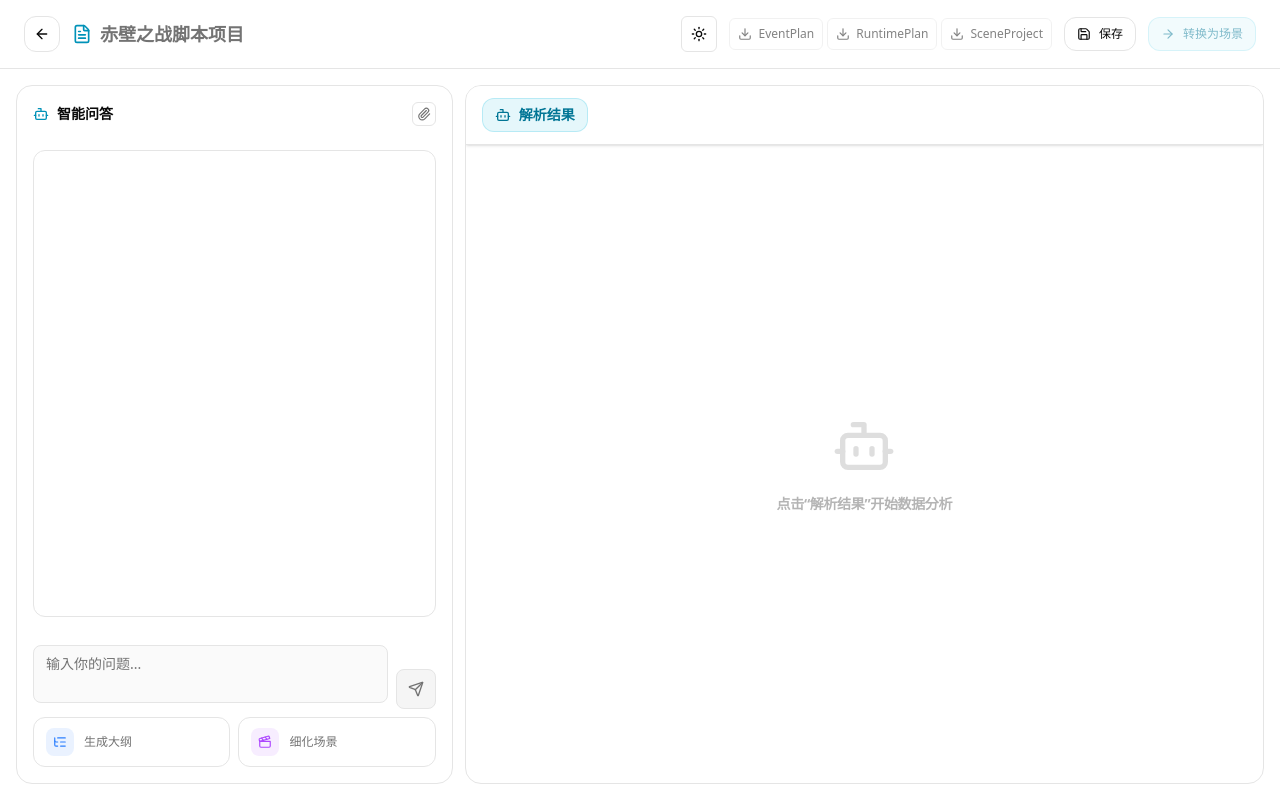
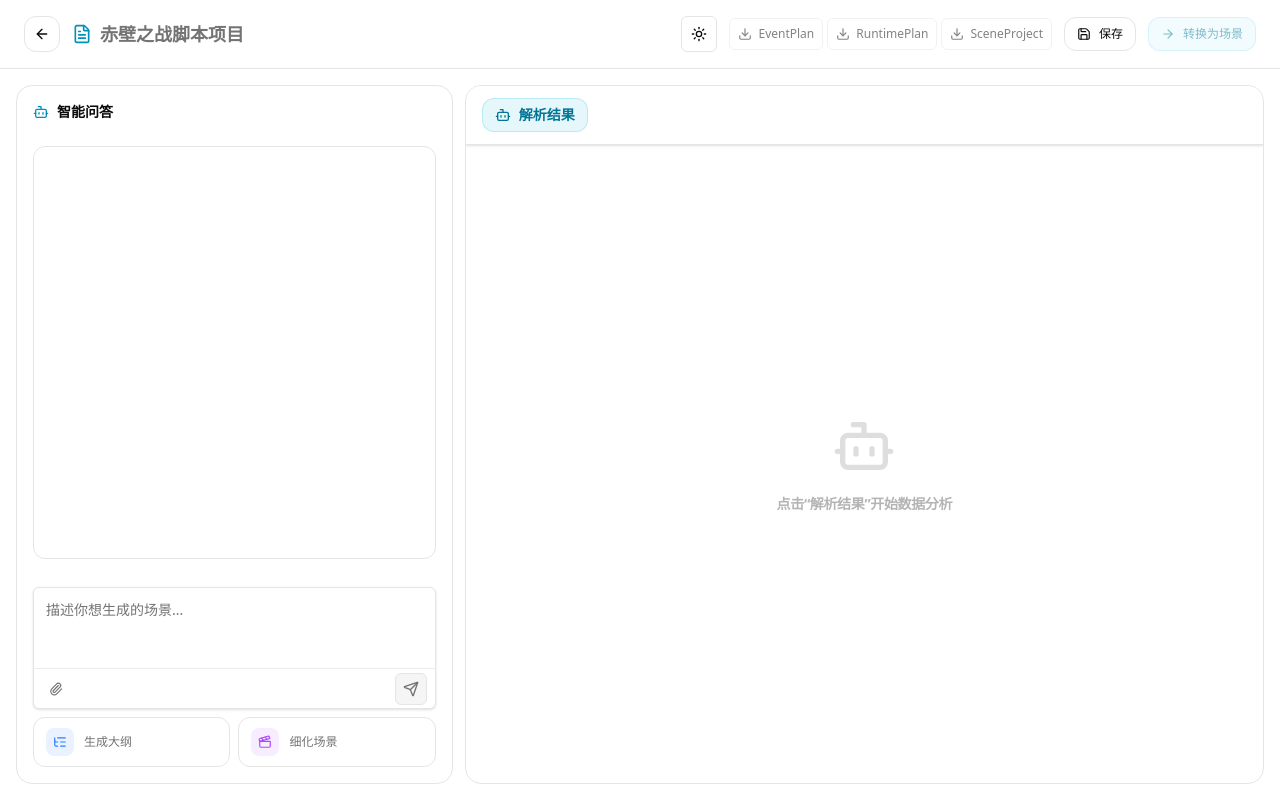
Before and after one commit to Tang-jinkun/ISE, a React app in the folder apps/web/: page /new-script in a window 1280 px wide. Built offline with nearby package versions, Linux system fonts and the light colour scheme; sample sign-in values are in the browser's storage; the HTML template or start-up script is replaced by a standard one.

Commit message:
feat: add explicit-send chat composer

```diff
--- /dev/null
+++ b/apps/web/src/pages/newScript/components/ChatComposer.tsx
@@ -0,0 +1,105 @@
+import { FileText, Send, X } from 'lucide-react';
+import { cn } from '@/lib/utils';
+import { DataImportButton } from './DataImportButton';
+
+export type ChatComposerProps = {
+  value: string;
+  attachment: File | null;
+  disabled: boolean;
+  error?: string | null;
+  onValueChange(value: string): void;
+  onAttachmentChange(file: File | null): void;
+  onSend(): void;
+};
+
+function formatFileSize(size: number): string {
+  if (size < 1024) return `${size} B`;
+  if (size < 1024 * 1024) return `${(size / 1024).toFixed(1)} KB`;
+  return `${(size / (1024 * 1024)).toFixed(1)} MB`;
+}
+
+export function ChatComposer({
+  value,
+  attachment,
+  disabled,
+  error,
+  onValueChange,
+  onAttachmentChange,
+  onSend
+}: ChatComposerProps) {
+  const canSend = !disabled && Boolean(value.trim() || attachment);
+
+  return (
+    <div className="space-y-2">
+      <div className="overflow-hidden rounded-md border border-border bg-background shadow-sm focus-within:border-cyan-500/45">
+        {attachment && (
+          <div className="flex min-w-0 items-center gap-2 border-b border-border bg-muted/35 px-3 py-2">
+            <FileText className="h-4 w-4 shrink-0 text-cyan-600 dark:text-cyan-300" />
+            <div className="min-w-0 flex-1">
+              <div className="truncate text-xs font-medium text-foreground">
+                {attachment.name}
+              </div>
+              <div className="text-[10px] text-muted-foreground">
+                {formatFileSize(attachment.size)}
+              </div>
+            </div>
+            <button
+              type="button"
+              aria-label="移除附件"
+              title="移除附件"
+              disabled={disabled}
+              onClick={() => onAttachmentChange(null)}
+              className="inline-flex h-7 w-7 shrink-0 items-center justify-center text-muted-foreground transition-colors hover:bg-accent hover:text-foreground disabled:opacity-50"
+            >
+              <X className="h-3.5 w-3.5" />
+            </button>
+          </div>
+        )}
+        <textarea
+          value={value}
+          disabled={disabled}
+          onChange={(event) => onValueChange(event.target.value)}
+          onKeyDown={(event) => {
+            if (
+              event.key === 'Enter' &&
+              !event.shiftKey &&
+              !(event.nativeEvent as KeyboardEvent).isComposing
+            ) {
+              event.preventDefault();
+              if (canSend) onSend();
+            }
+          }}
+          placeholder="描述你想生成的场景..."
+          className="block min-h-20 max-h-40 w-full resize-none bg-transparent px-3 py-3 text-sm text-foreground outline-none placeholder:text-muted-foreground disabled:cursor-not-allowed disabled:opacity-60"
+        />
+        <div className="flex h-10 items-center justify-between border-t border-border/70 px-2">
+          <DataImportButton
+            className="h-7 w-7 border-0 bg-transparent"
+            isLoading={disabled}
+            onImport={onAttachmentChange}
+          />
+          <button
+            type="button"
+            aria-label="发送消息"
+            title="发送消息"
+            disabled={!canSend}
+            onClick={onSend}
+            className={cn(
+              'inline-flex h-8 w-8 items-center justify-center rounded-md border transition-colors',
+              canSend
+                ? 'border-cyan-500/30 bg-cyan-500/10 text-cyan-700 hover:bg-cyan-500/20 dark:text-cyan-200'
+                : 'border-border bg-muted text-muted-foreground'
+            )}
+          >
+            <Send className="h-4 w-4" />
+          </button>
+        </div>
+      </div>
+      {error && (
+        <p role="alert" className="text-xs text-destructive">
+          {error}
+        </p>
+      )}
+    </div>
+  );
+}
--- a/apps/web/src/pages/newScript/index.tsx
+++ b/apps/web/src/pages/newScript/index.tsx
@@ -29,7 +29,6 @@ import {
   Layout,
   ListTree,
   Save,
-  Send,
   User,
   X
 } from 'lucide-react';
@@ -38,7 +37,7 @@ import { useNavigate, useSearchParams } from 'react-router-dom';
 import { selectArtifactExports } from './artifactExports';
 import { ArtifactExportControls } from './components/ArtifactExportControls';
 import { AgentTurn } from './components/AgentTurn';
-import { DataImportButton } from './components/DataImportButton';
+import { ChatComposer } from './components/ChatComposer';
 import { EventPlanReview } from './components/EventPlanReview';
 import { NarrativePanel } from './components/NarrativePanel';
 import { ParamsPanel } from './components/ParamsPanel';
@@ -84,12 +83,6 @@ const buildGenerationObjective = (
 
 const errorText = (error: unknown, fallback: string) =>
   error instanceof Error && error.message ? error.message : fallback;
-
-const formatFileSize = (size: number) => {
-  if (size < 1024) return `${size} B`;
-  if (size < 1024 * 1024) return `${(size / 1024).toFixed(1)} KB`;
-  return `${(size / (1024 * 1024)).toFixed(1)} MB`;
-};
 
 const reviewBody = ({
   artifactId,
@@ -557,14 +550,16 @@ export default function Script() {
   const send = async (overrideContent?: string) => {
     const text =
       typeof overrideContent === 'string' ? overrideContent : input.trim();
-    if (!text || sending) return;
+    const attachment = pendingAttachment;
+    if ((!text && !attachment) || sending) return;
+    const objective = text || '请解析附件并生成可审核、可播放的场景。';
 
     setSending(true);
     setOperationError(null);
 
     try {
-      const uploaded = pendingAttachment
-        ? await uploadFile(pendingAttachment, { fileType: 'application' })
+      const uploaded = attachment
+        ? await uploadFile(attachment, { fileType: 'application' })
         : null;
       const needsSession = !agentSessionId;
       const sessionId = needsSession
@@ -579,10 +574,12 @@ export default function Script() {
         setAgentSessionId(sessionId);
       }
       const queued = await sendAgentMessage(sessionId, {
-        content: hasSentInitialMessage ? text : buildGenerationObjective(text)
+        content: hasSentInitialMessage
+          ? objective
+          : buildGenerationObjective(objective)
       });
       setHasSentInitialMessage(true);
-      appendUserMessage(text, queued.runId);
+      appendUserMessage(text || `附件：${attachment!.name}`, queued.runId);
       setInput('');
       setPendingAttachment(null);
     } catch (error) {
@@ -790,10 +787,6 @@ export default function Script() {
                 <Bot className="h-4 w-4 text-cyan-600 dark:text-cyan-300" />
                 智能问答
               </div>
-              <DataImportButton
-                onImport={setPendingAttachment}
-                isLoading={sending}
-              />
             </div>
 
             {/* Chat Messages Area */}
@@ -812,11 +805,6 @@ export default function Script() {
               {pendingMessages.map((item) => (
                 <UserMessageBubble key={item.id} content={item.content} time={item.time} />
               ))}
-              {operationError && (
-                <p role="alert" className="text-xs text-destructive">
-                  {operationError}
-                </p>
-              )}
               {activeReview && activeReviewArtifact && (
                 <fieldset disabled={reviewLoading} className="space-y-2">
                   <EventPlanReview
@@ -843,60 +831,15 @@ export default function Script() {
 
             {/* Input Area */}
             <div className="flex-none pt-3">
-              {pendingAttachment && (
-                <div className="mb-2 flex min-w-0 items-center gap-2 rounded-md border border-border bg-muted/40 px-2.5 py-2">
-                  <FileText className="h-4 w-4 shrink-0 text-cyan-600 dark:text-cyan-300" />
-                  <div className="min-w-0 flex-1">
-                    <div className="truncate text-xs font-medium text-foreground">
-                      {pendingAttachment.name}
-                    </div>
-                    <div className="text-[10px] text-muted-foreground">
-                      {formatFileSize(pendingAttachment.size)}
-                    </div>
-                  </div>
-                  <button
-                    type="button"
-                    aria-label="移除附件"
-                    title="移除附件"
-                    disabled={sending}
-                    onClick={() => setPendingAttachment(null)}
-                    className="inline-flex h-7 w-7 shrink-0 items-center justify-center rounded-md text-muted-foreground transition-colors hover:bg-accent hover:text-foreground disabled:opacity-50"
-                  >
-                    <X className="h-3.5 w-3.5" />
-                  </button>
-                </div>
-              )}
-              <div className="flex items-end gap-2">
-                <div className="flex-1 relative">
-                  <textarea
-                    value={input}
-                    disabled={sending}
-                    onChange={(e) => setInput(e.target.value)}
-                    onKeyDown={(e) => {
-                      if (e.key === 'Enter' && !e.shiftKey) {
-                        e.preventDefault();
-                        void send();
-                      }
-                    }}
-                    placeholder="输入你的问题..."
-                    className="min-h-[40px] max-h-32 w-full resize-none rounded-lg border border-border bg-muted/50 px-3 py-2 text-sm text-foreground placeholder:text-muted-foreground outline-none focus:border-cyan-500/40"
-                  />
-                </div>
-                <button
-                  type="button"
-                  aria-label="发送消息"
-                  onClick={() => void send()}
-                  disabled={sending || !input.trim()}
-                  className={cn(
-                    'inline-flex h-10 w-10 items-center justify-center rounded-lg border transition-colors',
-                    sending || !input.trim()
-                      ? 'border-border bg-muted text-muted-foreground'
-                      : 'border-cyan-500/25 bg-cyan-500/10 text-cyan-700 dark:text-cyan-200 hover:bg-cyan-500/15'
-                  )}
-                >
-                  <Send className="h-4 w-4" />
-                </button>
-              </div>
+              <ChatComposer
+                value={input}
+                attachment={pendingAttachment}
+                disabled={sending}
+                error={operationError}
+                onValueChange={setInput}
+                onAttachmentChange={setPendingAttachment}
+                onSend={() => void send()}
+              />
               <div className="mt-2 grid grid-cols-2 gap-2">
                 {[
                   {
```
Also changed, not shown: 2 other files (tests, documents, lock files or other folders).
